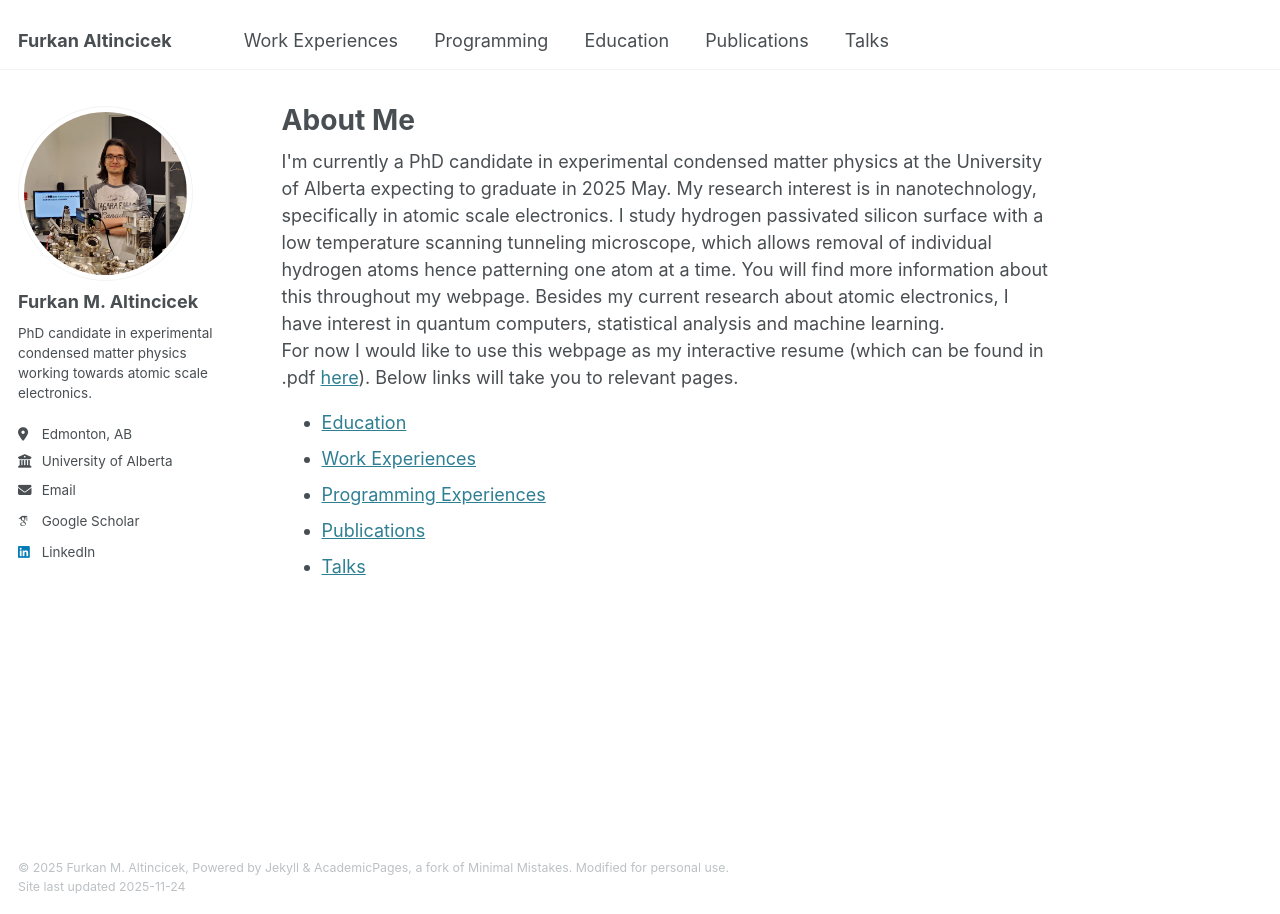
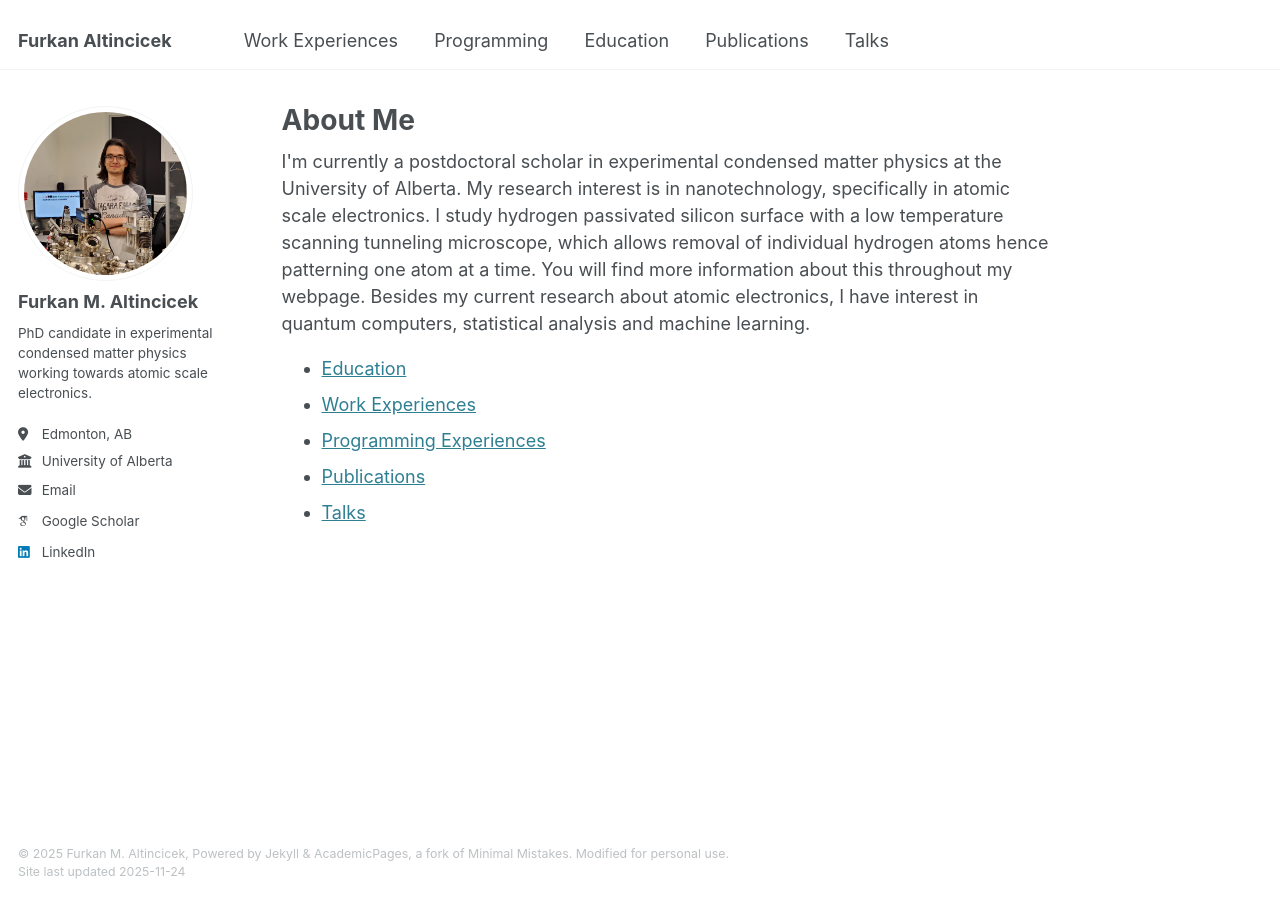
Before and after one commit to faltincicek/faltincicek.github.io, a Jekyll site: the page built from _pages/about.html, in a window 1280 px wide. Built offline with Jekyll 4.4.1, drawn with Linux system fonts in a browser that asks for light colours; some web fonts are replaced.

Commit message:
Update about.html

```diff
--- a/_pages/about.html
+++ b/_pages/about.html
@@ -7,9 +7,8 @@ redirect_from:
   - /about.html
 ---
 
-I'm currently a PhD candidate in experimental condensed matter physics at the University of Alberta expecting to graduate in 2025 May. My research interest is in nanotechnology, specifically in atomic scale electronics. I study hydrogen passivated silicon surface with a low temperature scanning tunneling microscope, which allows removal of individual hydrogen atoms hence patterning one atom at a time. You will find more information about this throughout my webpage. Besides my current research about atomic electronics, I have interest in quantum computers, statistical analysis and machine learning.
+I'm currently a postdoctoral scholar in experimental condensed matter physics at the University of Alberta. My research interest is in nanotechnology, specifically in atomic scale electronics. I study hydrogen passivated silicon surface with a low temperature scanning tunneling microscope, which allows removal of individual hydrogen atoms hence patterning one atom at a time. You will find more information about this throughout my webpage. Besides my current research about atomic electronics, I have interest in quantum computers, statistical analysis and machine learning.
 <br>
-For now I would like to use this webpage as my interactive resume (which can be found in .pdf <a href="/files/altincicek_furkan_resume.pdf">here</a>). Below links will take you to relevant pages.
 <ul style="list-style-type: disc;">
   <li><a href="https://faltincicek.github.io/education/">Education</a></li>
   <li><a href="https://faltincicek.github.io/work/">Work Experiences</a></li>
```
